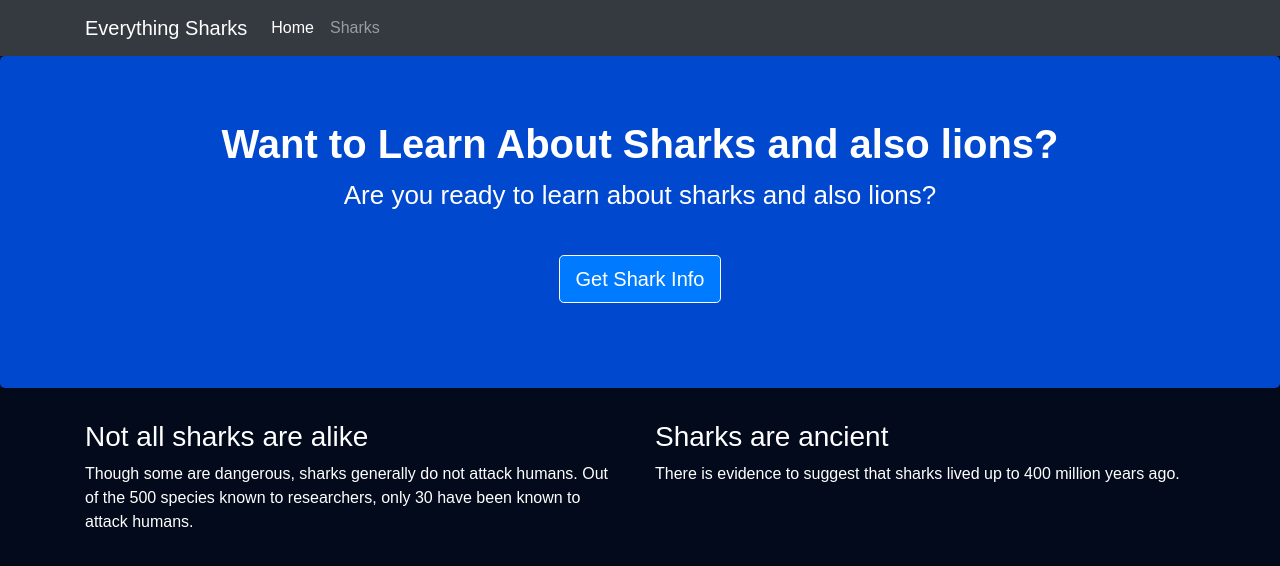
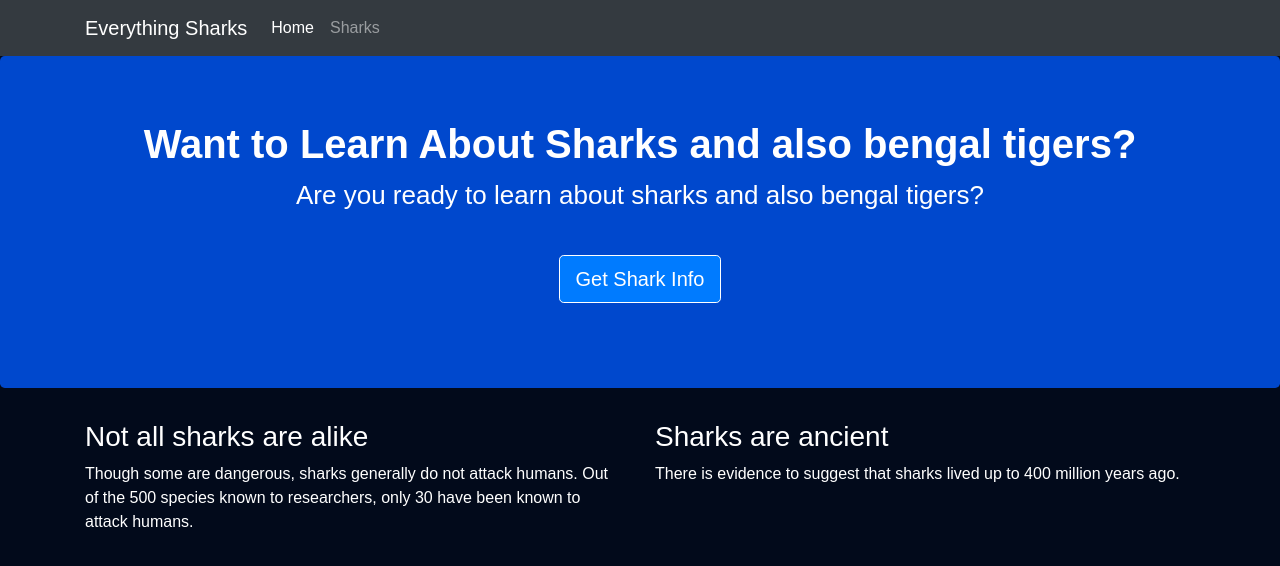
Before and after one commit to boddusaiprakash123/nodejs-application-deployment, a website: page views/index.html in a window 1280 px wide. Drawn offline with nearby package versions, Linux system fonts and the light colour scheme.

Commit message:
Update index.html
my 4th commit

```diff
--- a/views/index.html
+++ b/views/index.html
@@ -30,8 +30,8 @@
 
     <div class="jumbotron">
         <div class="container">
-            <h1>Want to Learn About Sharks and also lions?</h1>
-            <p>Are you ready to learn about sharks and also lions?</p>
+            <h1>Want to Learn About Sharks and also bengal tigers?</h1>
+            <p>Are you ready to learn about sharks and also bengal tigers?</p>
             <br>
             <p><a class="btn btn-primary btn-lg" href="/sharks" role="button">Get Shark Info</a></p>
         </div>
```
